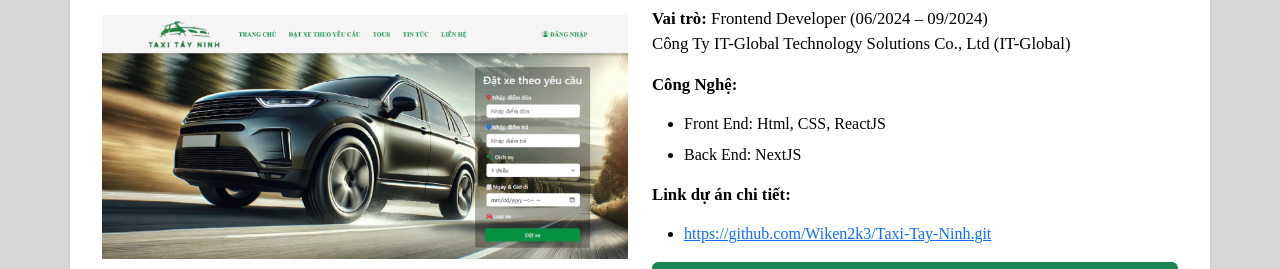
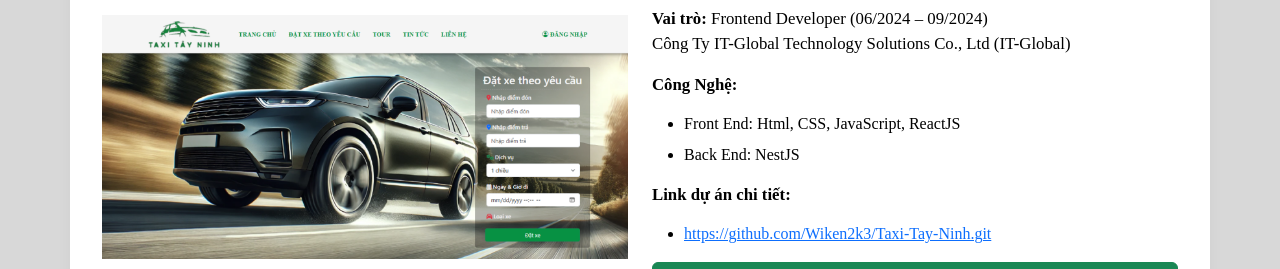
Before and after one commit to Wiken2k3/Wiken-Portfolio, a React (Create React App) app: page / in a window 1280 px wide. Shown: the part 4109-4378 px from the top of the page. Built offline with nearby package versions, Linux system fonts and the light colour scheme.

Commit message:
dự án

```diff
--- a/src/components/ProjectsSection/ProjectsSection.js
+++ b/src/components/ProjectsSection/ProjectsSection.js
@@ -31,8 +31,8 @@ export default function ProjectsSection() {
       role: 'Frontend Developer (06/2024 – 09/2024)',
       company: 'Công Ty IT-Global Technology Solutions Co., Ltd (IT-Global)',
       technologies: {
-        frontend: 'Html, CSS, ReactJS',
-        backend: 'NextJS'
+        frontend: 'Html, CSS, JavaScript, ReactJS',
+        backend: 'NestJS'
       },
       github: 'https://github.com/Wiken2k3/Taxi-Tay-Ninh.git',
       demo: 'https://github.com/Wiken2k3/Taxi-Tay-Ninh.git',
@@ -127,7 +127,7 @@ export default function ProjectsSection() {
     {
       id: 8,
       title: 'Thiết kế quản lý lịch trực cho giảng viên',
-      tech: ['Design'],
+      tech: ['FIGMA'],
       technologies: {
         main: 'FIGMA'
       },
```
